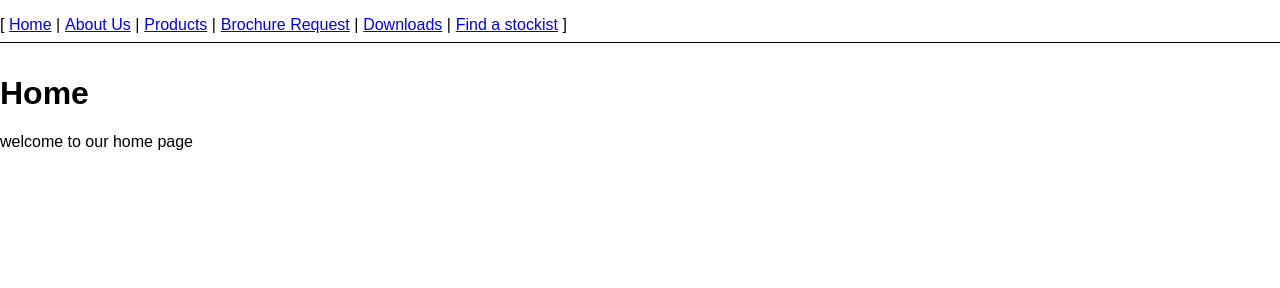
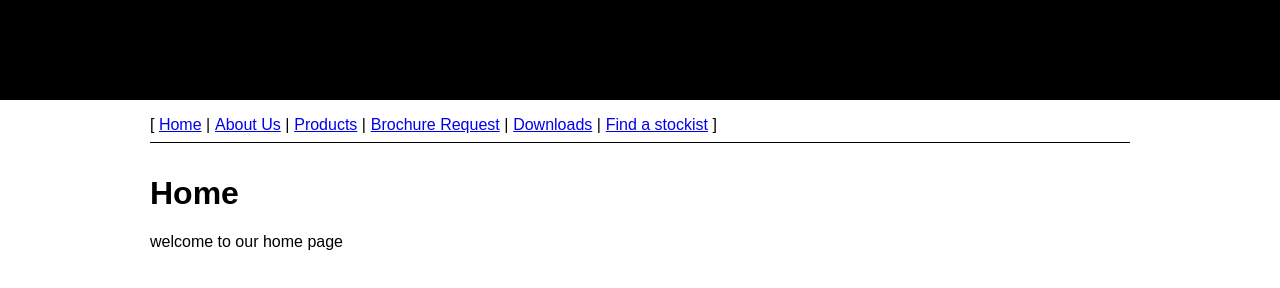
Before and after one commit to danheavey/angular-website-example, a website: page app/index.html in a window 1280 px wide. Drawn offline with Linux system fonts and the light colour scheme.

Commit message:
updates to layout css

```diff
--- a/app/css/app.css
+++ b/app/css/app.css
@@ -5,6 +5,9 @@
   border-bottom: 0.1em solid black;
   margin-bottom: 2em;
   padding: 0 0 0.5em;
+  width: 980px;
+  margin-left: auto;
+  margin-right: auto;
 }
 
 .menu:before {
@@ -28,3 +31,17 @@
   content: "";
   padding: 0;
 }
+
+div#header{
+    width:100%;
+    height:100px;
+    left:0px;
+    top: 0px;
+    background-color: #000000;
+}
+
+.appview{
+    width: 980px;
+    margin-left: auto;
+    margin-right: auto;
+}
--- a/app/index.html
+++ b/app/index.html
@@ -3,10 +3,12 @@
 <head>
   <meta charset="utf-8">
   <title>My AngularJS App</title>
+  <link rel="stylesheet" href="css/normalize.css">
   <link rel="stylesheet" href="css/app.css"/>
-  <link rel="stylesheet" href="css/normalize.css">
 </head>
 <body>
+  <div id="header"></div>
+
   <ul class="menu">
     <li><a href="#/">Home</a></li>
     <li><a href="#/aboutus">About Us</a></li>
@@ -16,7 +18,7 @@
     <li><a href="#/stockist">Find a stockist</a></li>
   </ul>
 
-  <div ng-view></div>
+  <div ng-view class="appview"></div>
   <!-- In production use:
   <script src="//ajax.googleapis.com/ajax/libs/angularjs/x.x.x/angular.min.js"></script>
   -->
```
